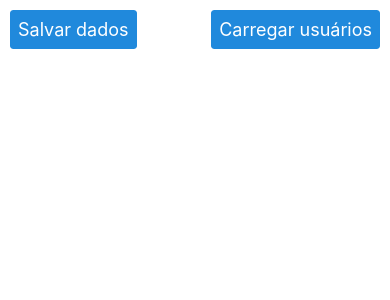
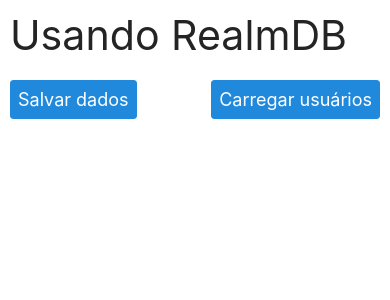
Before and after one commit to phcbarros/Poc-BD-RN, a React Native app: screen / in a window 390 px wide. Shown: the top 300 px of the page. Built offline with nearby package versions, Linux system fonts and the light colour scheme.

Commit message:
Criando poc com RealmDB - 5 Configurar relacionamento inverso

```diff
--- a/src/App.js
+++ b/src/App.js
@@ -1,141 +1,11 @@
-import React, { useState } from 'react'
-import {
-  FlatList,
-  View,
-  StyleSheet,
-  SafeAreaView,
-  TouchableHighlight,
-} from 'react-native'
-import { Avatar, Button, ListItem, Text } from 'react-native-elements'
-import { getRealm } from './services/realm'
-
-async function getUsers() {
-  try {
-    const response = await fetch('https://jsonplaceholder.typicode.com/users')
-    const data = await response.json()
-    const newUsers = data.map((user) => {
-      return {
-        id: user.id,
-        name: user.name,
-        username: user.username,
-        email: user.email,
-        posts: [],
-      }
-    })
-    return newUsers
-  } catch (err) {
-    console.warn(err)
-  }
-}
-
-async function getPosts() {
-  try {
-    const response = await fetch('https://jsonplaceholder.typicode.com/posts')
-    const data = await response.json()
-    return data
-  } catch (err) {
-    console.warn(err)
-  }
-}
-
-async function getComments() {
-  try {
-    const response = await fetch(
-      'https://jsonplaceholder.typicode.com/comments',
-    )
-    const data = await response.json()
-    return data
-  } catch (err) {
-    console.warn(err)
-  }
-}
+import React from 'react'
+import { StyleSheet, SafeAreaView } from 'react-native'
+import RealmPage from './pages/RealmPage'
 
 export default function App() {
-  const [users, setUsers] = useState([])
-  //const [posts, setPosts] = useState([])
-  //const [comments, setComments] = useState([])
-
-  async function saveData() {
-    try {
-      const realm = getRealm()
-
-      console.log('path', realm.path)
-      const newPosts = await getPosts()
-      const newComments = await getComments()
-      const newUsers = await getUsers()
-
-      let addedUsers = []
-      let addedPosts = []
-      realm.write(() => {
-        realm.deleteAll()
-        addedUsers = newUsers.map((user) => realm.create('User', user))
-      })
-      realm.write(() => {
-        addedUsers.forEach((user) => {
-          const data = newPosts.filter((post) => post.userId === user.id)
-          addedPosts.push(
-            ...data.map((post) => realm.create('Post', { ...post, user })),
-          )
-        })
-      })
-
-      realm.write(() => {
-        addedPosts.forEach((post) => {
-          const data = newComments.filter(
-            (comment) => comment.postId === post.id,
-          )
-          data.map((comment) => realm.create('Comment', { ...comment, post }))
-        })
-      })
-
-      realm.close()
-    } catch (err) {
-      console.warn(err)
-    }
-  }
-
-  function loadUsers() {
-    const realm = getRealm()
-    const data = realm.objects('User')
-    setUsers(data)
-  }
-
-  function renderUsers({ item }) {
-    return (
-      <TouchableHighlight onPress={() => {}}>
-        <ListItem bottomDivider>
-          <Avatar
-            icon={{
-              name: 'user',
-              color: 'gray',
-              type: 'font-awesome',
-              size: 40,
-            }}
-            rounded
-          />
-          <ListItem.Content>
-            <ListItem.Title>{item.name}</ListItem.Title>
-            <ListItem.Subtitle>{item.email}</ListItem.Subtitle>
-          </ListItem.Content>
-        </ListItem>
-      </TouchableHighlight>
-    )
-  }
-
   return (
     <SafeAreaView style={styles.container}>
-      <View style={styles.buttonContainer}>
-        <Button title="Salvar dados" onPress={() => saveData()} />
-        <Button title="Carregar usuários" onPress={() => loadUsers()} />
-      </View>
-      <View>
-        {users.length ? <Text h3>Lista de usuários</Text> : null}
-        <FlatList
-          data={users}
-          keyExtractor={(item) => String(item.id)}
-          renderItem={renderUsers}
-        />
-      </View>
+      <RealmPage />
     </SafeAreaView>
   )
 }
@@ -145,9 +15,4 @@
     flex: 1,
     margin: 10,
   },
-  buttonContainer: {
-    flexDirection: 'row',
-    justifyContent: 'space-between',
-    marginBottom: 20,
-  },
 })
--- /dev/null
+++ b/src/pages/RealmPage.js
@@ -0,0 +1,187 @@
+import React, { useState } from 'react'
+import { FlatList, View, StyleSheet, TouchableHighlight } from 'react-native'
+import { Avatar, Button, ListItem, Text } from 'react-native-elements'
+import { getRealm } from '../services/realm'
+
+async function getUsers() {
+  try {
+    const response = await fetch('https://jsonplaceholder.typicode.com/users')
+    const data = await response.json()
+    const newUsers = data.map((user) => {
+      return {
+        id: user.id,
+        name: user.name,
+        username: user.username,
+        email: user.email,
+      }
+    })
+    return newUsers
+  } catch (err) {
+    console.warn(err)
+  }
+}
+
+async function getPosts() {
+  try {
+    const response = await fetch('https://jsonplaceholder.typicode.com/posts')
+    const data = await response.json()
+    return data
+  } catch (err) {
+    console.warn(err)
+  }
+}
+
+async function getComments() {
+  try {
+    const response = await fetch(
+      'https://jsonplaceholder.typicode.com/comments',
+    )
+    const data = await response.json()
+    return data
+  } catch (err) {
+    console.warn(err)
+  }
+}
+
+export default function RealmPage() {
+  const [users, setUsers] = useState([])
+  //const [posts, setPosts] = useState([])
+  //const [comments, setComments] = useState([])
+
+  async function saveData() {
+    try {
+      const realm = getRealm()
+
+      console.log('path', realm.path)
+      const newPosts = await getPosts()
+      const newComments = await getComments()
+      const newUsers = await getUsers()
+
+      let addedUsers = []
+      let addedPosts = []
+      let addedComments = []
+      realm.write(() => {
+        realm.deleteAll()
+        addedUsers = newUsers.map((user) => realm.create('User', user))
+      })
+
+      realm.write(() => {
+        addedUsers.forEach((user) => {
+          const data = newPosts.filter((post) => post.userId === user.id)
+          addedPosts.push(
+            ...data.map((post) => realm.create('Post', { ...post, user })),
+          )
+        })
+      })
+
+      realm.write(() => {
+        addedUsers.map((user) => {
+          const postsByUser = addedPosts.filter(
+            (post) => post.user.id === user.id,
+          )
+
+          const newUser = {
+            id: user.id,
+            name: user.name,
+            email: user.email,
+            username: user.username,
+            posts: postsByUser,
+          }
+          realm.create('User', newUser, 'modified')
+        })
+      })
+
+      realm.write(() => {
+        addedPosts.forEach((post) => {
+          const data = newComments.filter(
+            (comment) => comment.postId === post.id,
+          )
+          addedComments.push(
+            ...data.map((comment) =>
+              realm.create('Comment', { ...comment, post }),
+            ),
+          )
+        })
+      })
+      realm.write(() => {
+        addedPosts.forEach((post) => {
+          const commentsByPost = addedComments.filter(
+            (comment) => comment.post.id === post.id,
+          )
+
+          const newPost = {
+            id: post.id,
+            title: post.title,
+            body: post.body,
+            user: post.user,
+            comments: commentsByPost,
+          }
+
+          realm.create('Post', newPost, 'modified')
+        })
+      })
+
+      realm.close()
+    } catch (err) {
+      console.warn(err)
+    }
+  }
+
+  function loadUsers() {
+    const realm = getRealm()
+    const data = realm.objects('User')
+    setUsers(data)
+  }
+
+  function renderUsers({ item }) {
+    return (
+      <TouchableHighlight onPress={() => {}}>
+        <ListItem bottomDivider>
+          <Avatar
+            icon={{
+              name: 'user',
+              color: 'gray',
+              type: 'font-awesome',
+              size: 40,
+            }}
+            rounded
+          />
+          <ListItem.Content>
+            <ListItem.Title>{item.name}</ListItem.Title>
+            <ListItem.Subtitle>{item.email}</ListItem.Subtitle>
+          </ListItem.Content>
+        </ListItem>
+      </TouchableHighlight>
+    )
+  }
+
+  return (
+    <View style={styles.container}>
+      <Text h1>Usando RealmDB</Text>
+      <View style={styles.buttonContainer}>
+        <Button title="Salvar dados" onPress={() => saveData()} />
+        <Button title="Carregar usuários" onPress={() => loadUsers()} />
+      </View>
+      <View style={styles.container}>
+        {users.length ? <Text h3>Lista de usuários</Text> : null}
+        <FlatList
+          data={users}
+          keyExtractor={(item) => String(item.id)}
+          renderItem={renderUsers}
+        />
+      </View>
+    </View>
+  )
+}
+
+const styles = StyleSheet.create({
+  container: {
+    flex: 1,
+  },
+  buttonContainer: {
+    flexDirection: 'row',
+    justifyContent: 'space-between',
+    marginTop: 20,
+    marginBottom: 20,
+  },
+})
--- a/src/schemas/Schemas.js
+++ b/src/schemas/Schemas.js
@@ -1,3 +1,15 @@
+export const UserSchema = {
+  name: 'User',
+  primaryKey: 'id',
+  properties: {
+    id: 'int',
+    name: 'string',
+    username: { type: 'string', mapTo: 'userName' },
+    email: 'string',
+    posts: 'Post[]',
+  },
+}
+
 export const PostSchema = {
   name: 'Post',
   primaryKey: 'id',
@@ -6,16 +18,12 @@
     title: 'string',
     body: 'string',
     user: 'User',
+    comments: 'Comment[]',
   },
-}
-export const UserSchema = {
-  name: 'User',
-  primaryKey: 'id',
-  properties: {
-    id: 'int',
-    name: 'string',
-    username: { type: 'string', mapTo: 'userName' },
-    email: 'string',
+  assignee: {
+    type: 'linkingObjects',
+    objectType: 'User',
+    property: 'posts',
   },
 }
 
@@ -29,4 +37,9 @@
     body: 'string',
     post: 'Post',
   },
+  assignee: {
+    type: 'linkingObjects',
+    objectType: 'Post',
+    property: 'comment',
+  },
 }
```
